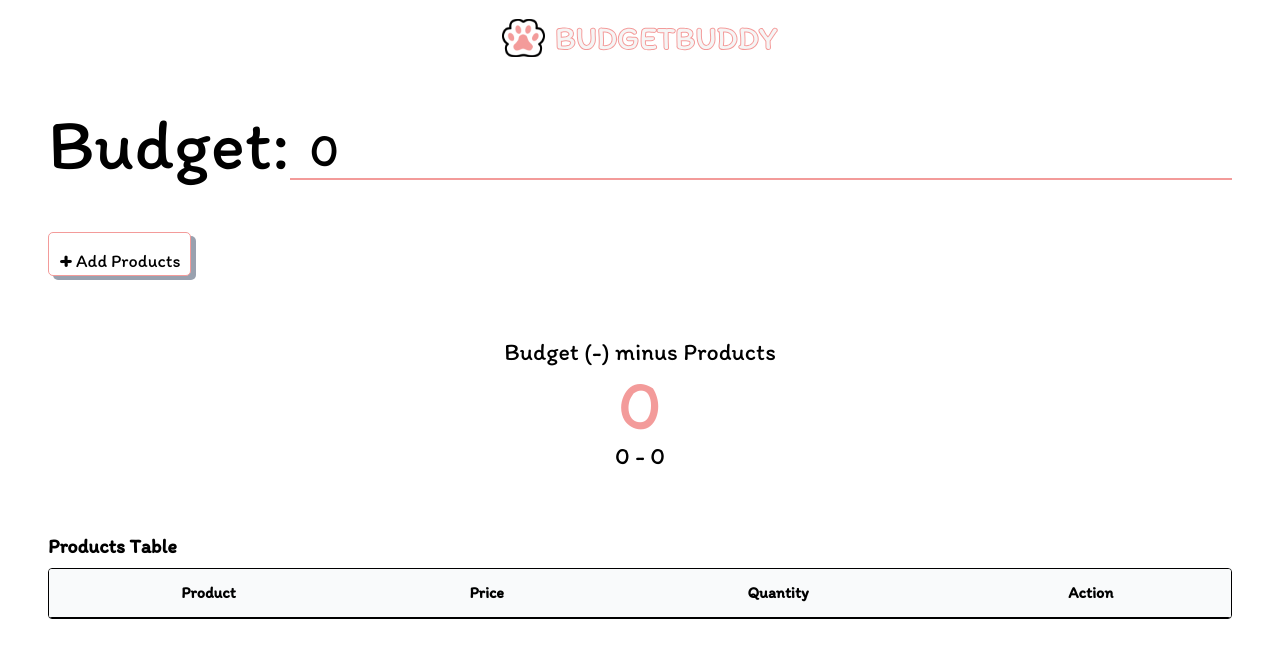
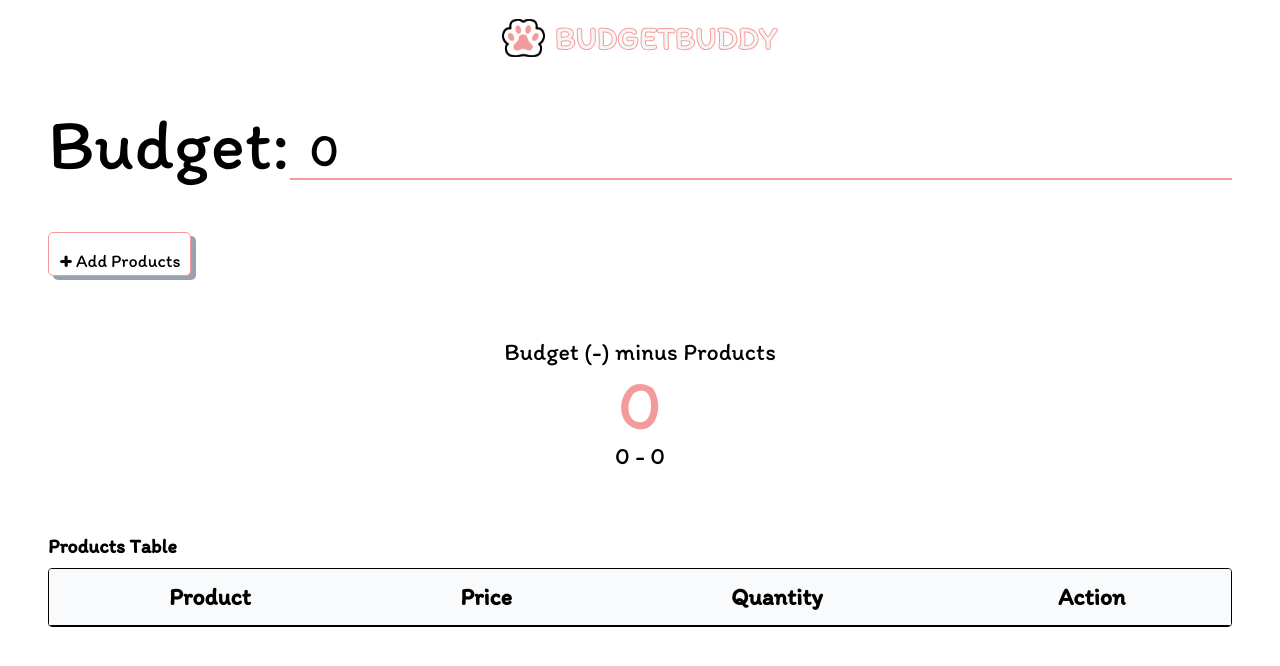
Before and after one commit to dev-dabid/react-ts-budget-buddy, a React (Vite) app: page / in a window 1280 px wide. Shown: the top 666 px of the page. Built offline with nearby package versions, Linux system fonts and the light colour scheme.

Commit message:
style: add table head text style

```diff
--- a/src/App.tsx
+++ b/src/App.tsx
@@ -97,7 +97,7 @@ const App = () => {
         <p className="mb-2 sm:text-xl font-semibold">Products Table</p>
         <div className="w-full border rounded overflow-hidden">
           <table className="w-full">
-            <thead>
+            <thead className="text-md sm:text-2xl">
               <tr className="border-b bg-gray-50">
                 <th className="p-3 text-center">Product</th>
                 <th className="p-3 text-center">Price</th>
```
